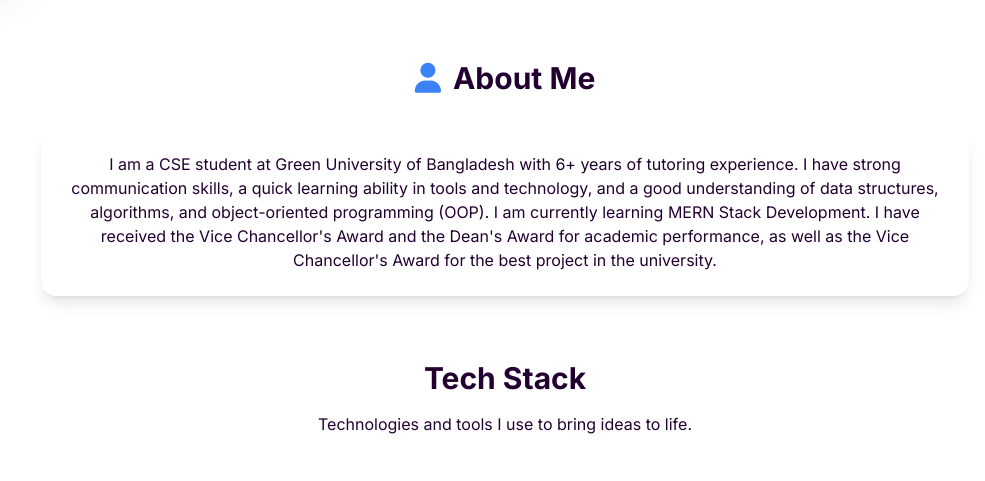
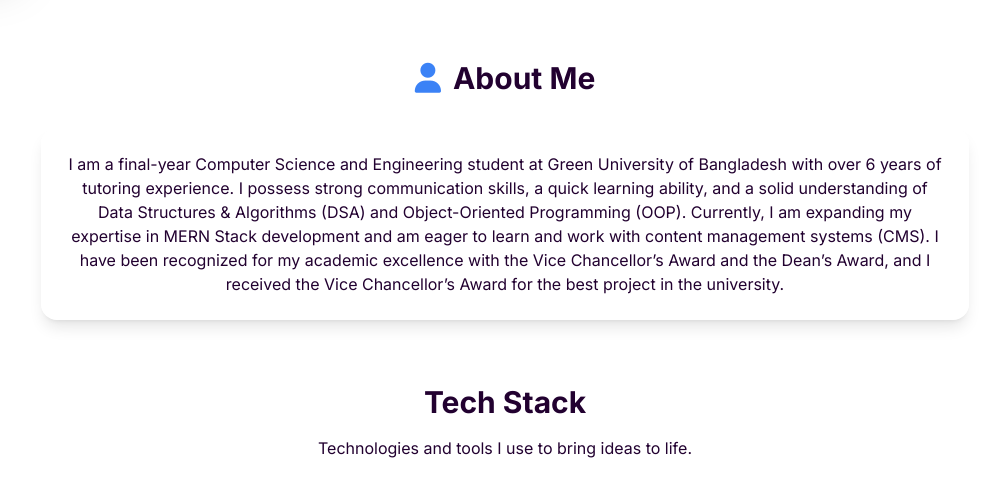
Before and after one commit to hossainpiash2221/portfolio, a plain HTML site: page index.html in a window 1280 px wide. Shown: the part 840-1321 px from the top of the page, without its empty margins (295-1280 px from the left). Drawn offline with nearby package versions, Linux system fonts and the light colour scheme; animation ran at ten frames a second; a web font is replaced by a local one.

Commit message:
Update About me section and resume

```diff
--- a/index.html
+++ b/index.html
@@ -1212,16 +1212,7 @@
                                 </h2>
                                 <p
                                     class="nav-link-hover mb-16 skill-card bg-white/5 dark:bg-slate-800/50 backdrop-blur-sm rounded-2xl p-6 shadow-lg hover:shadow-xl transition-shadow duration-300  stagger-item text-center">
-                                    I am a CSE student at Green University of Bangladesh with 6+ years of tutoring
-                                    experience. I have strong
-                                    communication skills, a quick learning ability in tools and technology, and a good
-                                    understanding of data
-                                    structures, algorithms, and object-oriented programming (OOP). I am currently
-                                    learning
-                                    MERN Stack
-                                    Development. I have received the Vice Chancellor's Award and the Dean's Award for
-                                    academic performance,
-                                    as well as the Vice Chancellor's Award for the best project in the university.
+                                   I am a final-year Computer Science and Engineering student at Green University of Bangladesh with over 6 years of tutoring experience. I possess strong communication skills, a quick learning ability, and a solid understanding of Data Structures & Algorithms (DSA) and Object-Oriented Programming (OOP). Currently, I am expanding my expertise in MERN Stack development and am eager to learn and work with content management systems (CMS). I have been recognized for my academic excellence with the Vice Chancellor’s Award and the Dean’s Award, and I received the Vice Chancellor’s Award for the best project in the university.
                                 </p>
                             </div>
                         </section>
```
Also changed, not shown: 1 other file.
